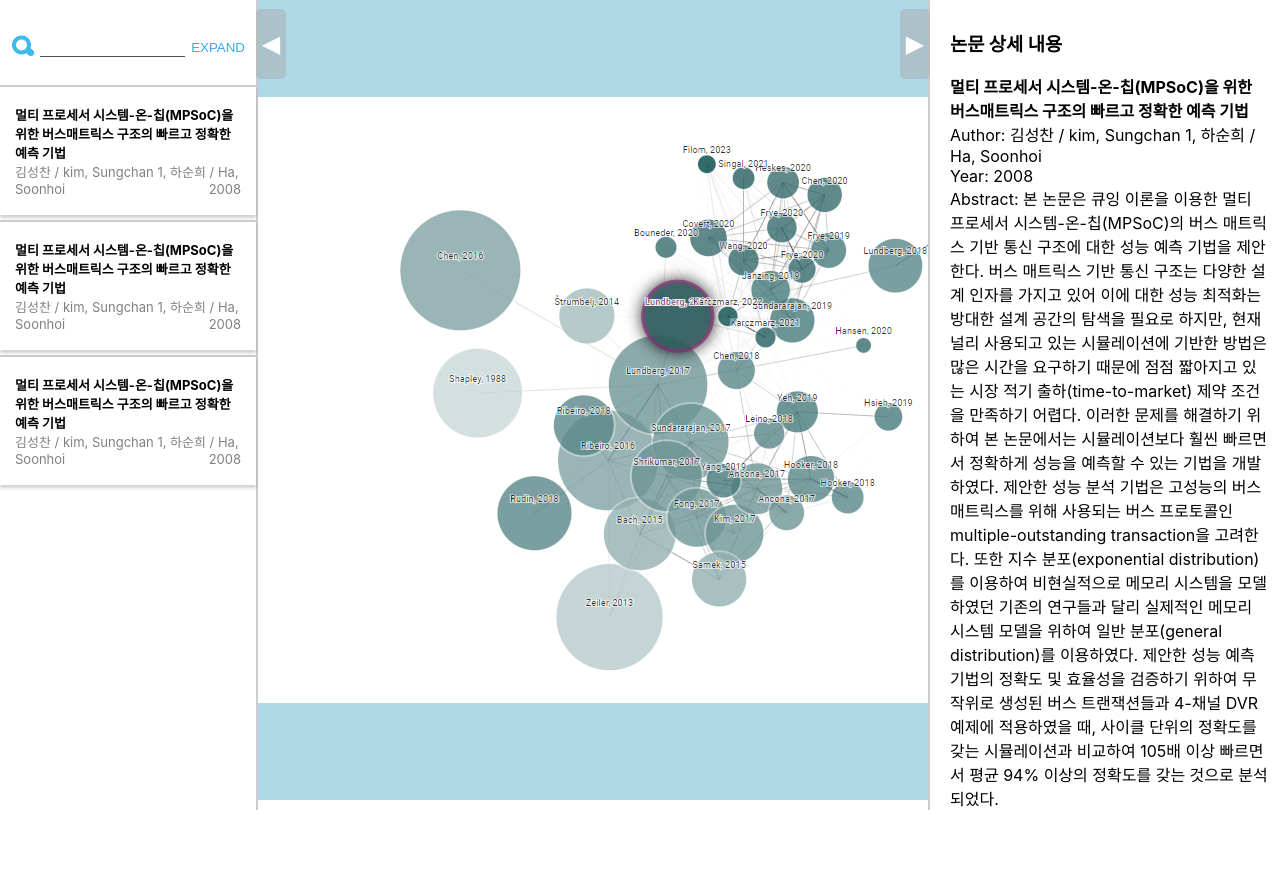
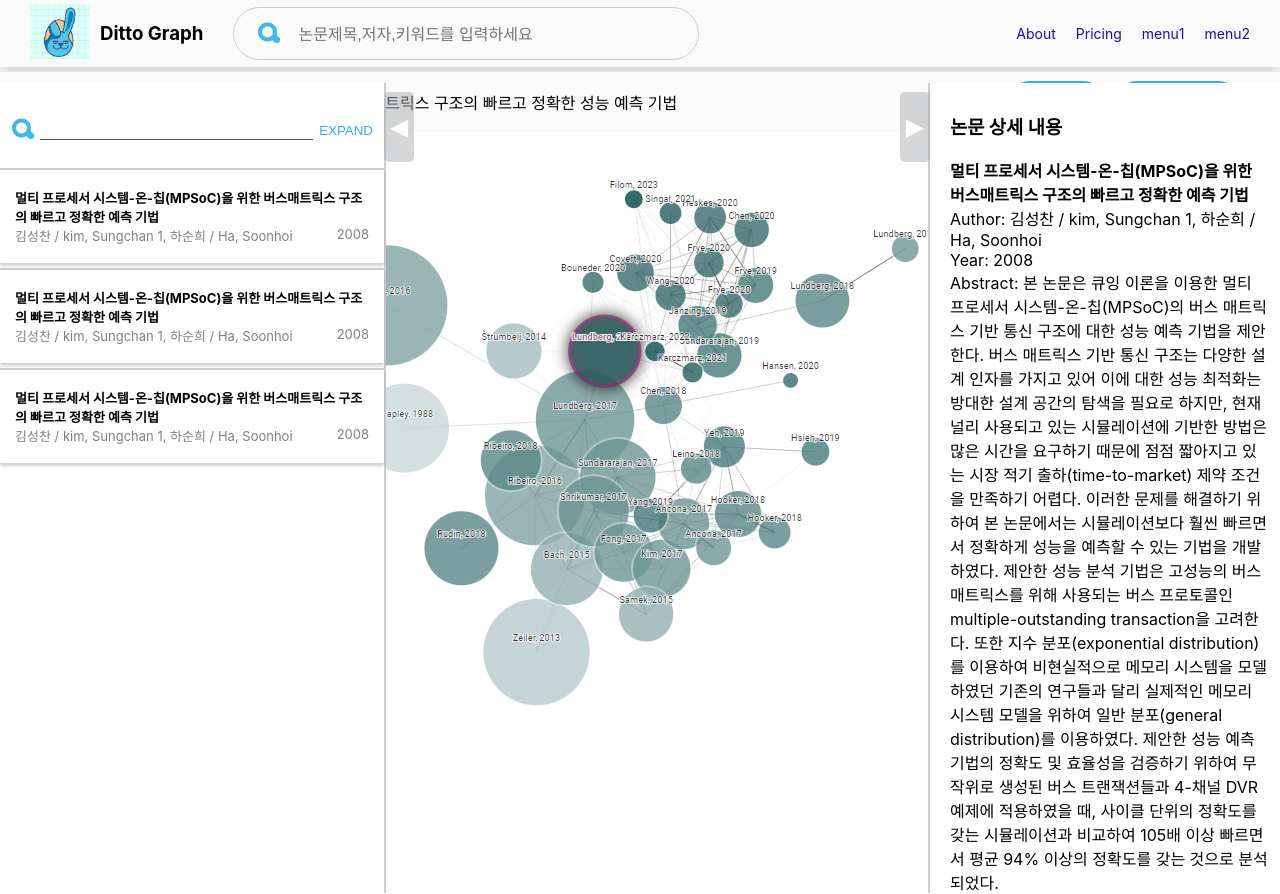
Before and after one commit to eeeeeddy/EGG_Frontend, a React (Create React App) app: page /Detail in a window 1280 px wide. Before the commit the page ends 810 px from the top, so only its background shows below. Built offline with nearby package versions, Linux system fonts and the light colour scheme.

Commit message:
그래프 페이지 z 위치 조정 및  슬라이드 페이지 상단 마진 부여

```diff
--- a/src/Detail.css
+++ b/src/Detail.css
@@ -99,8 +99,8 @@ body{
     /* 내용이 페이지 영역을 넘어갈 경우 스크롤바를 숨깁니다. */
     background-color: antiquewhite;
 }
-.left-page,
-.right-page {
+
+.left-page, .right-page {
     position: absolute;
     top: 0;
     bottom: 0;
@@ -111,21 +111,21 @@ body{
     /* 페이지 내용이 넘칠 경우 스크롤 허용 */
     z-index: 1; /* middle-page 위에 위치하도록 설정 */
 }
+
 .middle-page {
     /* background-color: lightblue;*/
     /* flex: 1; */
     /* margin: 0 10px;  */
     /* middle-page의 좌우 여백을 설정합니다. */
     position: absolute;
-    top: 0;
     left: 0;
     right: 0;
-    bottom: 0;
-    background-color: lightblue;
+    background-color: white;
     display: flex;
     justify-content: center;
     align-items: center;
     overflow: hidden;
+    margin-top: 0%;
 }
 
 .left-page {
@@ -134,7 +134,8 @@ body{
     border-right: 2px solid #ccc;
     transform: translateX(-100%);
     /* margin-bottom: calc(100vh - 2px);  */
-    width: 20%;
+    width: 30%;
+    margin-top: 6.5%;
 }
 .left-page.closed {
     transform: translateX(0%);
@@ -211,6 +212,7 @@ body{
     /* background-color: #ccc; */
     transform: translateX(0%);
     width: 25%;
+    margin-top: 6.5%;
 }
 
 right-page.open {
--- a/src/Detail.js
+++ b/src/Detail.js
@@ -103,7 +103,6 @@ function Detail() {
                     ))}
                 </div>
                 <div className="middle-page">
-                    <h3>그래프 넣을 자리↓</h3>
                     <img src='/connected.PNG' alr='임시 이미지' className='middle-img' />
                 </div>
 
```
